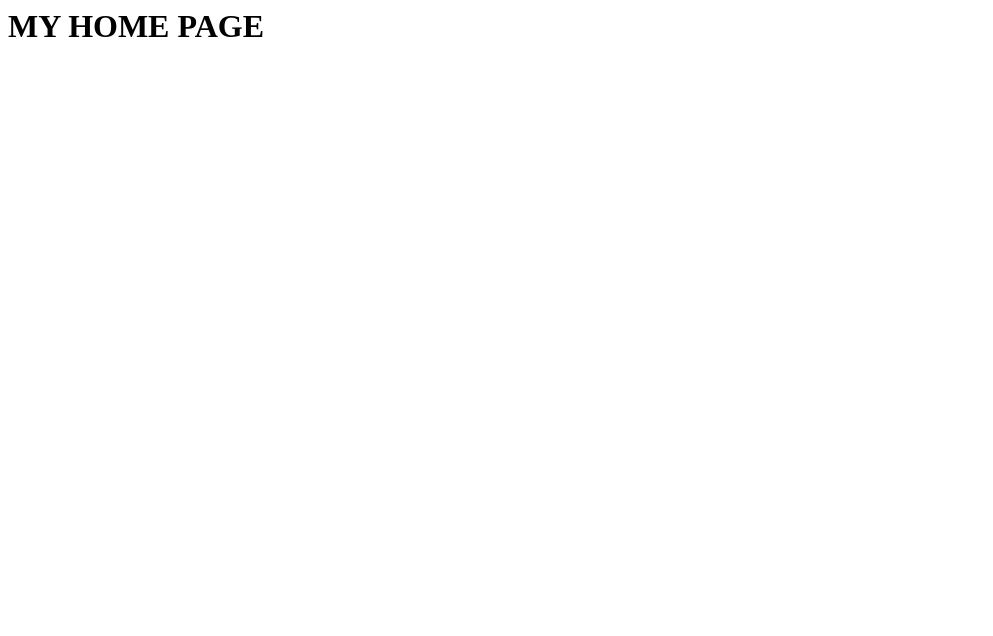
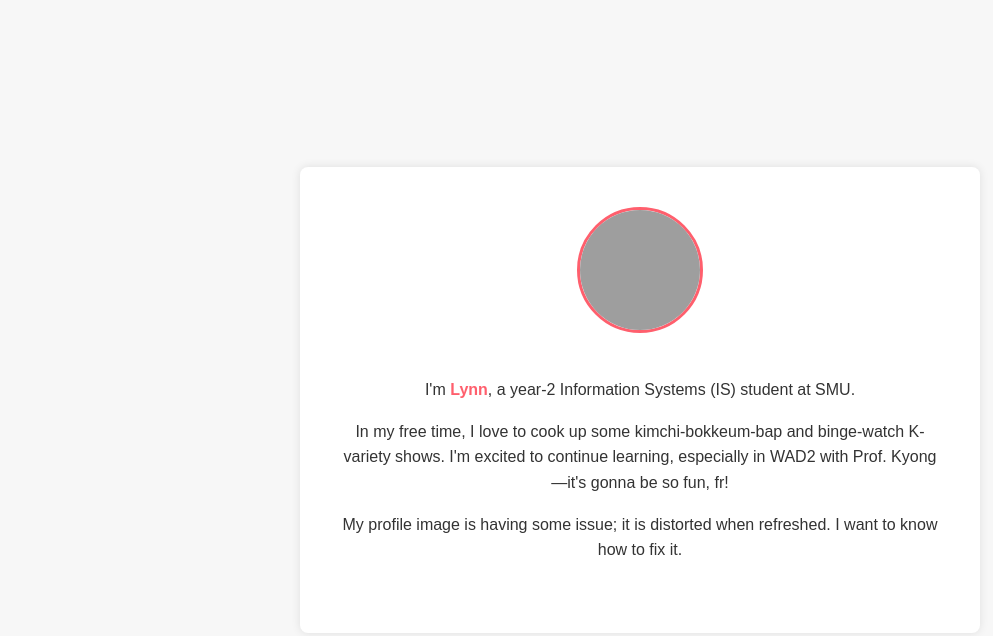
Before and after one commit to yiywelin/yiywelin.github.io, a plain HTML site: page index.html in a window 1280 px wide. Shown: the whole page, without its empty margins (0-993 px from the left). Drawn offline with Linux system fonts and the light colour scheme; grey boxes are pictures that could not be loaded; a web font is replaced by a local one.

Commit message:
Updated index.html

```diff
--- a/index.html
+++ b/index.html
@@ -1 +1,24 @@
-<h1>MY HOME PAGE</h1>
+<!DOCTYPE html>
+<html lang="en">
+    <head>
+        <meta charset="UTF-8">
+        <meta name="viewport" content="width=device-width, initial-scale=1.0">
+        <link rel="stylesheet" href="styles/home_page.css">
+        <link rel="preconnect" href="https://fonts.googleapis.com">
+        <link rel="preconnect" href="https://fonts.gstatic.com" crossorigin>
+        <link href="https://fonts.googleapis.com/css2?family=Moderustic:wght@300..800&display=swap" rel="stylesheet">
+        <title>Personal Website</title>
+    </head>
+    <body>
+        <div class="container">
+            <div class="profile-header">
+                <img class="profile-picture" src="images/my_profile.JPG" alt="my profile picture">
+            </div>
+            <div class="text-container">
+                <p>I'm <strong>Lynn</strong>, a year-2 Information Systems (IS) student at SMU.</p>
+                <p>In my free time, I love to cook up some kimchi-bokkeum-bap and binge-watch K-variety shows. I'm excited to continue learning, especially in WAD2 with Prof. Kyong—it's gonna be so fun, fr! </p>
+                <p>My profile image is having some issue; it is distorted when refreshed. I want to know how to fix it.</p>
+            </div>
+        </div>
+    </body>
+</html>
--- /dev/null
+++ b/styles/home_page.css
@@ -0,0 +1,47 @@
+body {
+    font-family: 'Moderustic', sans-serif;
+    background-color: #f7f7f7;
+    margin: 0;
+    padding: 0;
+    display: flex;
+    justify-content: center;
+    align-items: center;
+    height: 100vh;
+}
+
+.container {
+    background-color: #fff;
+    border-radius: 8px;
+    box-shadow: 0 0 10px rgba(0, 0, 0, 0.1);
+    padding: 40px;
+    width: 600px;
+    text-align: center;
+}
+
+.profile-header {
+    margin-bottom: 20px;
+}
+
+.profile-picture {
+    height: 120px;
+    width: 120px;
+    border-radius: 50%;
+    object-fit: cover;
+    border: 3px solid #ff5f6d;
+    margin-bottom: 20px;
+}
+
+.text-container {
+    margin-bottom: 30px;
+}
+
+.text-container p {
+    font-size: 16px;
+    line-height: 1.6;
+    color: #333;
+}
+
+.text-container p strong {
+    font-weight: 700;
+    color: #ff5f6d;
+}
```
Also changed, not shown: images/github.png (added), images/github.webp (added), images/instagram.png (added), images/linkedin.webp (added), 3 other files.
